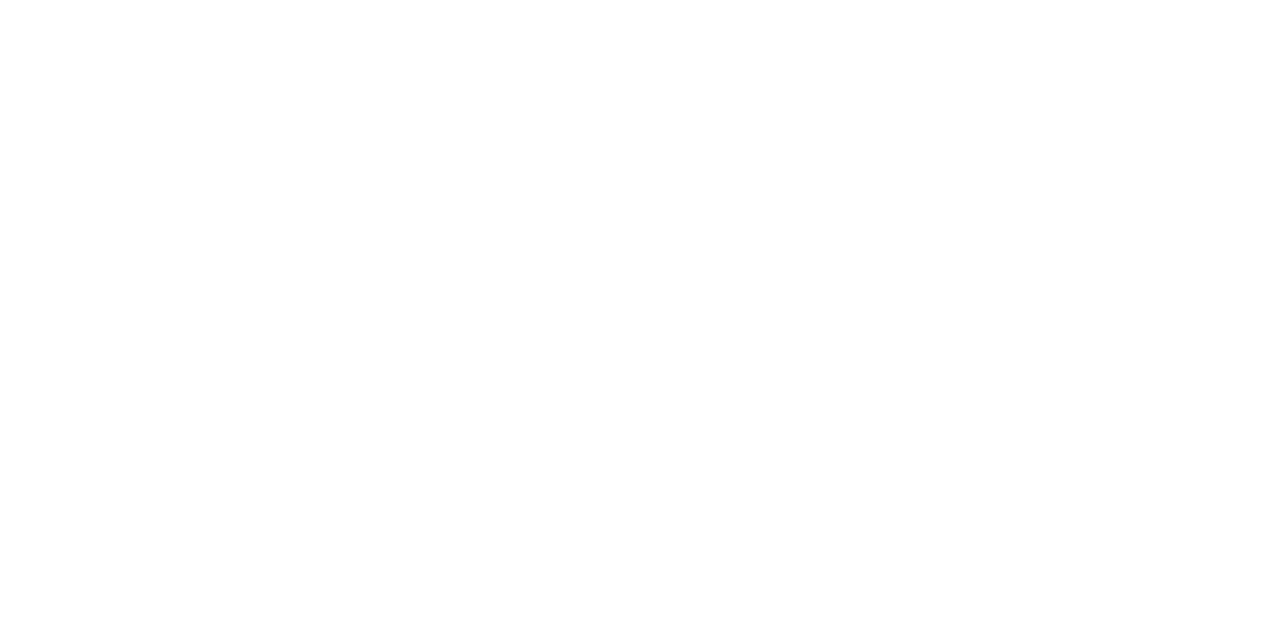
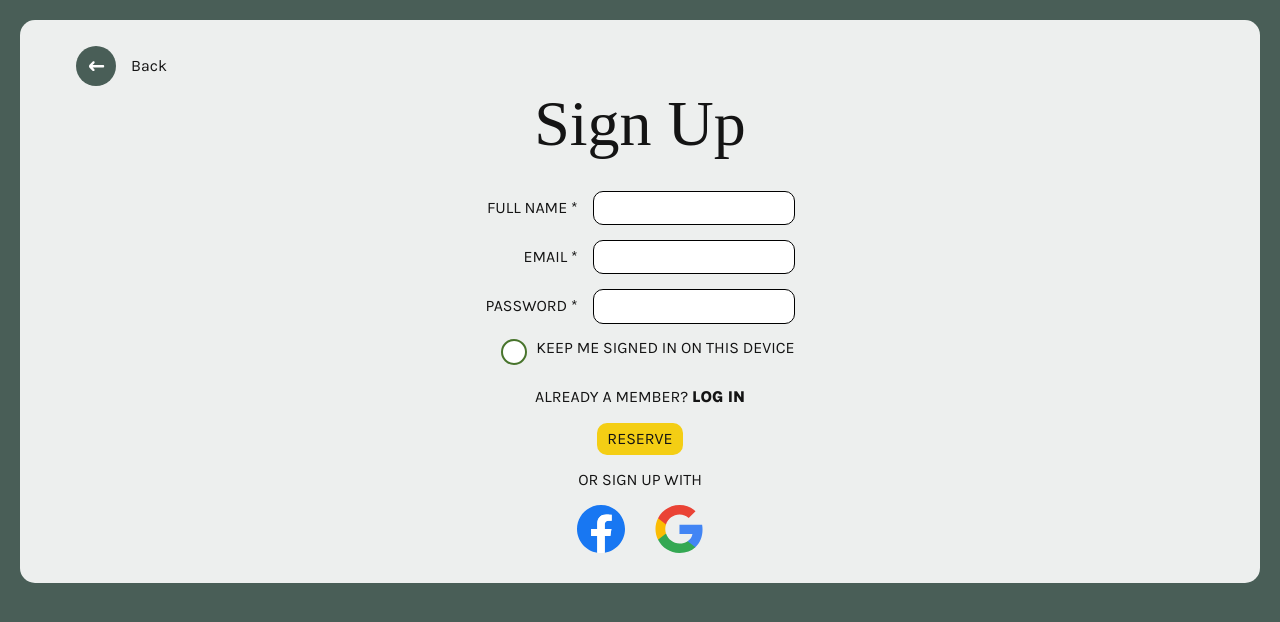
Before and after one commit to Gosia-Ras/little-lemon-restaurant, a React (Create React App) app: page /booking-details in a window 1280 px wide. Before the commit this address had no page. Shown: the top 622 px of the page. Built offline with nearby package versions, Linux system fonts and the light colour scheme; a web font is replaced by a local one.

Commit message:
Finshed reservation details page

```diff
--- a/src/App.js
+++ b/src/App.js
@@ -2,13 +2,19 @@ import "./styles/index.css";
 import { BrowserRouter, Routes, Route } from "react-router-dom";
 import Homepage from "./Homepage";
 import BookingPage from "./BookingPage";
+import ReservationPage from "./ReservationPage";
+import ConfirmationPage from "./ConfirmationPage";
+import LoginPage from "./LoginPage";
 
 function App() {
   return (
     <BrowserRouter>
       <Routes>
-        <Route path="/" element={<Homepage />}></Route>
-        <Route path="/booking" element={<BookingPage />}></Route>
+        <Route path="/" element={<Homepage />} />
+        <Route path="/booking" element={<BookingPage />} />
+        <Route path="/booking-details" element={<ReservationPage />} />
+        <Route path="/confirmation" element={<ConfirmationPage />} />
+        <Route path="/login" element={<LoginPage />} />
       </Routes>
     </BrowserRouter>
   );
--- /dev/null
+++ b/src/ReservationPage.js
@@ -0,0 +1,163 @@
+import React from "react";
+import { useNavigate } from "react-router-dom";
+import Main from "./components/Main";
+import "./styles/ReservationPage.css";
+
+function ReservationPage() {
+  const navigate = useNavigate();
+
+  const handleBack = () => {
+    navigate("/booking");
+  };
+
+  const handleSubmit = (event) => {
+    event.preventDefault();
+    navigate("/confirmation");
+  };
+
+  const handleLogin = (event) => {
+    event.preventDefault();
+    navigate("/login");
+  };
+  return (
+    <Main>
+      <section className="reservation">
+        <button className="button-back" onClick={handleBack}>
+          <svg
+            width="40"
+            height="40"
+            viewBox="0 0 40 40"
+            fill="none"
+            xmlns="http://www.w3.org/2000/svg"
+          >
+            <circle cx="20" cy="20" r="20" fill="#495E57" />
+            <path
+              d="M18.12 17.46C18.52 17.04 18.68 16.66 18.68 16.36C18.68 15.74 18.1 15.36 17.5 15.36C17.16 15.36 16.82 15.48 16.54 15.78L13.56 18.8C13.16 19.2 12.96 19.74 12.96 20.24C12.96 20.76 13.16 21.26 13.54 21.66L16.5 24.64C16.78 24.92 17.14 25.04 17.46 25.04C18.06 25.04 18.64 24.66 18.64 24.06C18.64 23.74 18.5 23.36 18.1 22.94L16.7 21.52H27.02C27.68 21.52 28.22 20.98 28.22 20.28C28.22 19.62 27.68 19.08 27.02 19.08H16.54L18.12 17.46Z"
+              fill="white"
+            />
+          </svg>
+          Back
+        </button>
+        <h1>Sign Up</h1>
+        <form onSubmit={handleSubmit}>
+          <div>
+            {" "}
+            <label htmlFor="customerName">
+              Full name<span className="required"> *</span>
+            </label>
+            <input type="text" id="customerName" name="customerName" required />
+          </div>
+
+          <div>
+            <label htmlFor="email">
+              Email<span className="required"> *</span>
+            </label>
+
+            <input type="email" id="email" name="email" required />
+          </div>
+
+          <div>
+            {" "}
+            <label htmlFor="password">
+              Password<span className="required"> *</span>
+            </label>
+            <input type="password" id="password" name="password" required />
+          </div>
+
+          <div className="form-group">
+            <label className="custom-radio">
+              Keep me signed in on this device
+              <input
+                type="radio"
+                id="signedIn"
+                name="signedInStatus"
+                value="signedIn"
+                required
+              />
+              <span className="checkmark"></span>
+            </label>
+          </div>
+          <p>
+            Already a member? <a onClick={handleLogin}>Log in</a>
+          </p>
+
+          <input type="submit" className="submit" value="Reserve" />
+        </form>
+
+        <div className="social-container">
+          <p>or sign up with</p>
+          <div>
+            <a
+              href="https://www.facebook.com"
+              rel="noreferrer noopener"
+              target="_blank"
+            >
+              <svg
+                width="48"
+                height="48"
+                viewBox="0 0 48 48"
+                fill="none"
+                xmlns="http://www.w3.org/2000/svg"
+              >
+                <g clipPath="url(#clip0_7_893)">
+                  <path
+                    d="M48 24C48 10.7452 37.2548 0 24 0C10.7452 0 0 10.7452 0 24C0 35.9789 8.77641 45.908 20.25 47.7084V30.9375H14.1562V24H20.25V18.7125C20.25 12.6975 23.8331 9.375 29.3152 9.375C31.9402 9.375 34.6875 9.84375 34.6875 9.84375V15.75H31.6613C28.68 15.75 27.75 17.6002 27.75 19.5V24H34.4062L33.3422 30.9375H27.75V47.7084C39.2236 45.908 48 35.9789 48 24Z"
+                    fill="#1877F2"
+                  />
+                  <path
+                    d="M33.3422 30.9375L34.4062 24H27.75V19.5C27.75 17.602 28.68 15.75 31.6613 15.75H34.6875V9.84375C34.6875 9.84375 31.9411 9.375 29.3152 9.375C23.8331 9.375 20.25 12.6975 20.25 18.7125V24H14.1562V30.9375H20.25V47.7084C22.7349 48.0972 25.2651 48.0972 27.75 47.7084V30.9375H33.3422Z"
+                    fill="white"
+                  />
+                </g>
+                <defs>
+                  <clipPath id="clip0_7_893">
+                    <rect width="48" height="48" fill="white" />
+                  </clipPath>
+                </defs>
+              </svg>
+            </a>
+            <a
+              href="https://www.google.com"
+              rel="noreferrer noopener"
+              target="_blank"
+            >
+              <svg
+                width="48"
+                height="48"
+                viewBox="0 0 48 48"
+                fill="none"
+                xmlns="http://www.w3.org/2000/svg"
+              >
+                <g clipPath="url(#clip0_7_1044)">
+                  <path
+                    d="M47.532 24.5528C47.532 22.9214 47.3997 21.2811 47.1175 19.6761H24.48V28.9181H37.4434C36.9055 31.8988 35.177 34.5356 32.6461 36.2111V42.2078H40.3801C44.9217 38.0278 47.532 31.8547 47.532 24.5528Z"
+                    fill="#4285F4"
+                  />
+                  <path
+                    d="M24.48 48.0016C30.9529 48.0016 36.4116 45.8764 40.3888 42.2078L32.6549 36.2111C30.5031 37.675 27.7252 38.5039 24.4888 38.5039C18.2275 38.5039 12.9187 34.2798 11.0139 28.6006H3.03296V34.7825C7.10718 42.8868 15.4056 48.0016 24.48 48.0016Z"
+                    fill="#34A853"
+                  />
+                  <path
+                    d="M11.0051 28.6006C9.99973 25.6199 9.99973 22.3922 11.0051 19.4115V13.2296H3.03298C-0.371021 20.0112 -0.371021 28.0009 3.03298 34.7825L11.0051 28.6006Z"
+                    fill="#FBBC04"
+                  />
+                  <path
+                    d="M24.48 9.49932C27.9016 9.44641 31.2086 10.7339 33.6866 13.0973L40.5387 6.24523C36.2 2.17101 30.4414 -0.068932 24.48 0.00161733C15.4055 0.00161733 7.10718 5.11644 3.03296 13.2296L11.005 19.4115C12.901 13.7235 18.2187 9.49932 24.48 9.49932Z"
+                    fill="#EA4335"
+                  />
+                </g>
+                <defs>
+                  <clipPath id="clip0_7_1044">
+                    <rect width="48" height="48" fill="white" />
+                  </clipPath>
+                </defs>
+              </svg>
+            </a>
+          </div>
+        </div>
+      </section>
+    </Main>
+  );
+}
+
+export default ReservationPage;
--- /dev/null
+++ b/src/styles/ReservationPage.css
@@ -0,0 +1,139 @@
+/* Base Styles for the Reservation Page */
+body:has(section.reservation) {
+  background-color: var(--green-main);
+}
+
+/* Section Styles */
+section.reservation {
+  background-color: var(--grey);
+  margin: 20px;
+  border-radius: 15px;
+  display: flex;
+  flex-direction: column;
+  align-items: center;
+}
+
+section.reservation button.button-back {
+  align-self: start;
+}
+
+section.reservation button.button-back svg {
+  margin-right: 15px;
+}
+
+section.reservation h1 {
+  text-align: center;
+  margin-bottom: 30px;
+}
+
+/* Form Styles */
+section.reservation form {
+  display: grid;
+  grid-template-columns: auto;
+  justify-content: center;
+  width: 50vw;
+  margin: 0 auto;
+}
+
+section.reservation form div {
+  display: flex;
+  justify-content: flex-end;
+  align-items: center;
+  gap: 15px;
+  margin-bottom: 15px;
+}
+
+section.reservation form p,
+section.reservation .social-container p {
+  text-align: center;
+}
+
+/* Input Styles */
+section.reservation input,
+section.reservation .custom-radio input[type="radio"] {
+  border-radius: 10px;
+  border: 1px solid black;
+  padding: 7px 10px;
+}
+
+section.reservation input[type="submit"] {
+  background-color: var(--yellow);
+  border: none;
+  width: max-content;
+  margin: 0 auto;
+  cursor: pointer;
+}
+
+section.reservation input[type="submit"]:hover {
+  background-color: var(--highlight-color);
+}
+
+/* Social Container Styles */
+section.reservation .social-container {
+  display: flex;
+  flex-direction: column;
+  align-items: center;
+}
+
+section.reservation .social-container div a {
+  margin: 0 15px;
+}
+
+/* Custom Radio Button Styles */
+section.reservation .custom-radio {
+  position: relative;
+  padding-left: 35px;
+  cursor: pointer;
+  display: flex;
+  align-items: center;
+}
+
+section.reservation .custom-radio input[type="radio"] {
+  opacity: 0;
+  cursor: pointer;
+  height: 0;
+  width: 0;
+}
+
+section.reservation .checkmark {
+  position: absolute;
+  top: 0;
+  left: 0;
+  height: 22px;
+  width: 22px;
+  background-color: #fff;
+  border-radius: 50%;
+  border: 2px solid var(--green-accent);
+}
+
+section.reservation .custom-radio input:checked ~ .checkmark {
+  background-color: var(--green-accent);
+}
+
+section.reservation .checkmark:after {
+  content: "✓";
+  position: absolute;
+  display: none;
+  top: 50%;
+  left: 50%;
+  transform: translate(-50%, -50%);
+  font-size: 16px;
+}
+
+section.reservation .custom-radio input:checked ~ .checkmark:after {
+  display: block;
+  color: white;
+}
+
+/* Responsive Styles */
+@media (max-width: 767px) {
+  section.reservation form {
+    width: 100%;
+  }
+}
+
+@media (max-width: 400px) {
+  section.reservation form div {
+    flex-direction: column;
+  }
+}
--- a/src/styles/index.css
+++ b/src/styles/index.css
@@ -73,7 +73,19 @@ span {
 
 a {
   text-decoration: none;
+  font-family: "Karla";
+  font-weight: 800;
+  transition: all 300ms ease-in-out;
 }
+
+button {
+  border: none;
+  background-color: transparent;
+  display: flex;
+  justify-content: center;
+  align-items: center;
+}
+
 section {
   padding: 25px 50px;
 }
```
